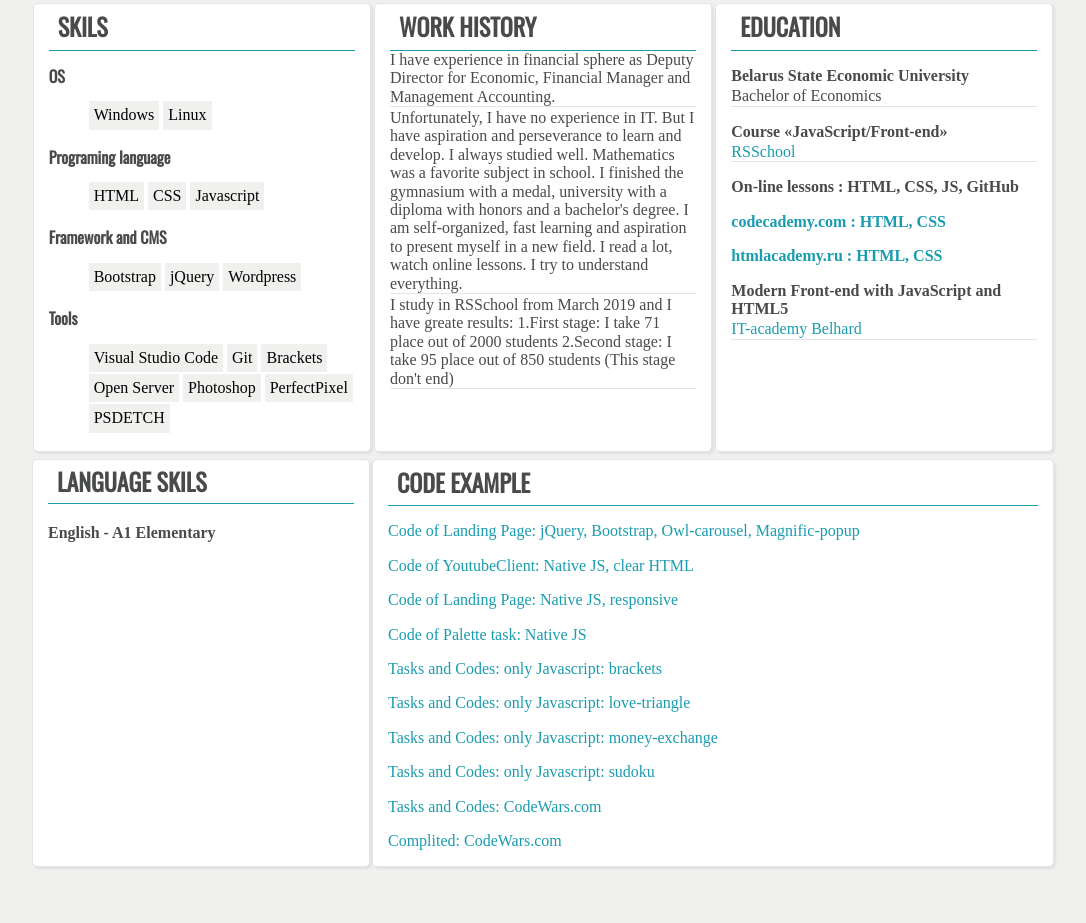
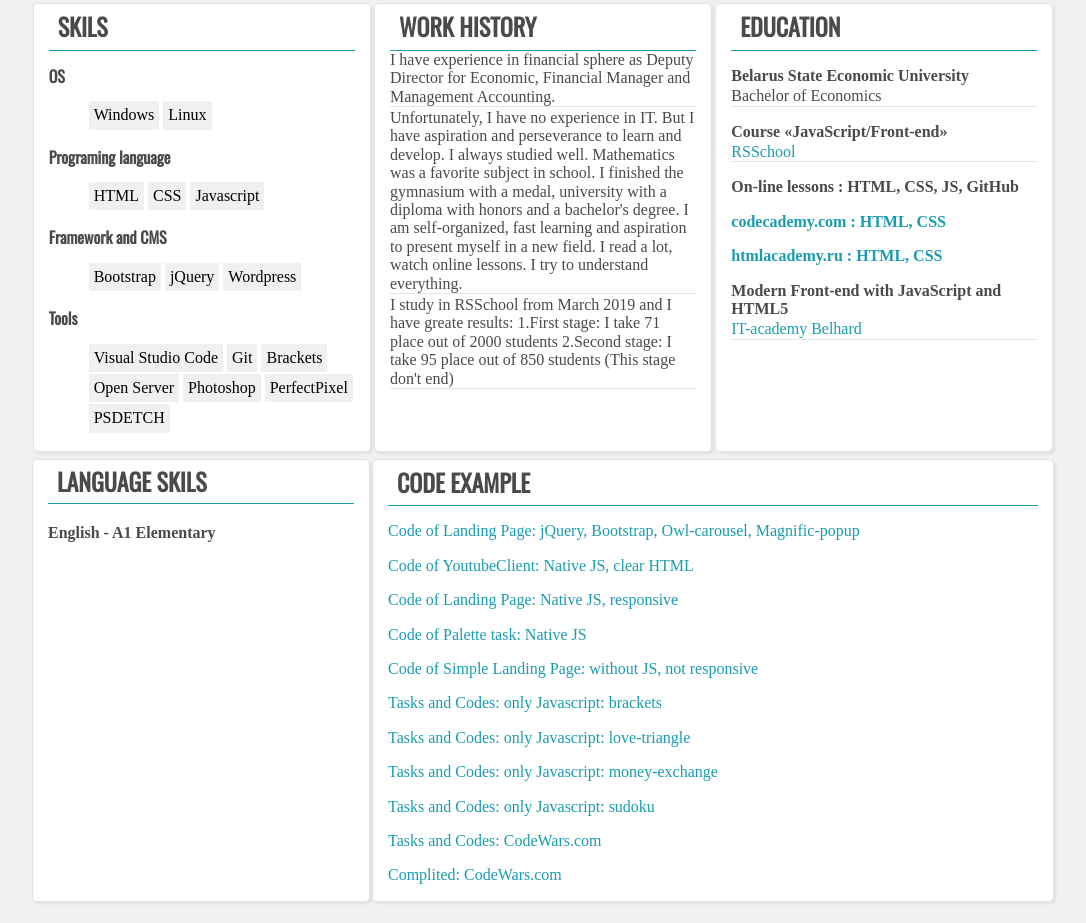
Before and after one commit to yalatan/yalatan.github.io, a plain HTML site: page index.html in a window 1280 px wide. Shown: the part 387-1310 px from the top of the page, without its empty margins (97-1183 px from the left). Before the commit the page ends 1275 px from the top, so only its background shows below. Drawn offline with nearby package versions, Linux system fonts and the light colour scheme.

Commit message:
Update index.html

```diff
--- a/index.html
+++ b/index.html
@@ -104,6 +104,7 @@
 			<p> <a href="https://github.com/yalatan/YoutubeClient">Code of YoutubeClient: Native JS, clear HTML</a></p>
 			<p> <a href="https://github.com/yalatan/Neutromail">Code of Landing Page: Native JS, responsive</a></p>
 			<p> <a href="https://github.com/yalatan/Palette">Code of Palette task: Native JS</a></p>
+		    <p> <a href="https://github.com/yalatan/Hexal">Code of Simple Landing Page: without JS, not responsive</a></p>
                 <p> <a href="https://github.com/yalatan/brackets">Tasks and Codes: only Javascript: brackets</a></p>
                 <p> <a href="https://github.com/yalatan/love-triangle">Tasks and Codes: only Javascript: love-triangle</a></p>
 				<p> <a href="https://github.com/yalatan/brackets">Tasks and Codes: only Javascript: money-exchange</a></p>
```
